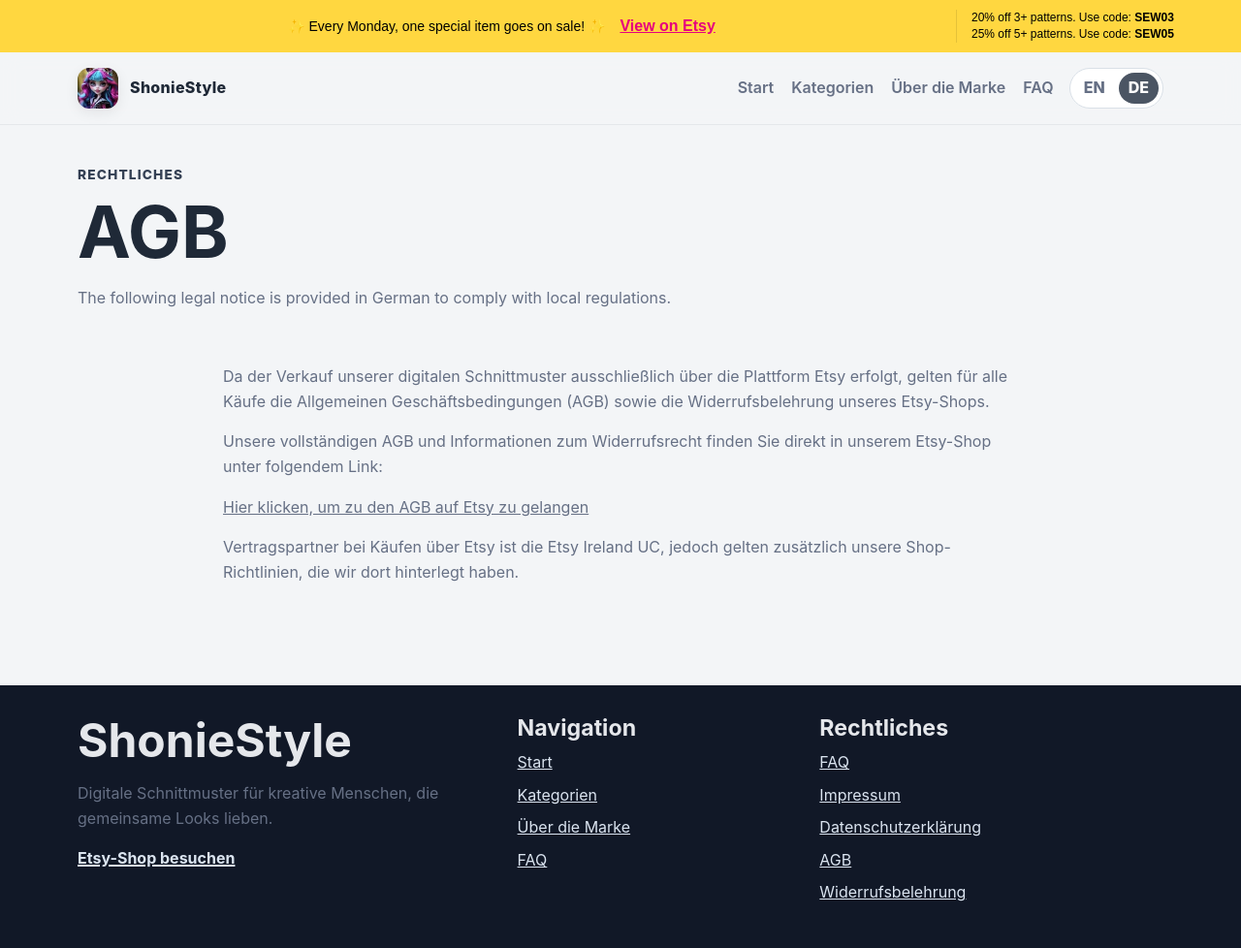
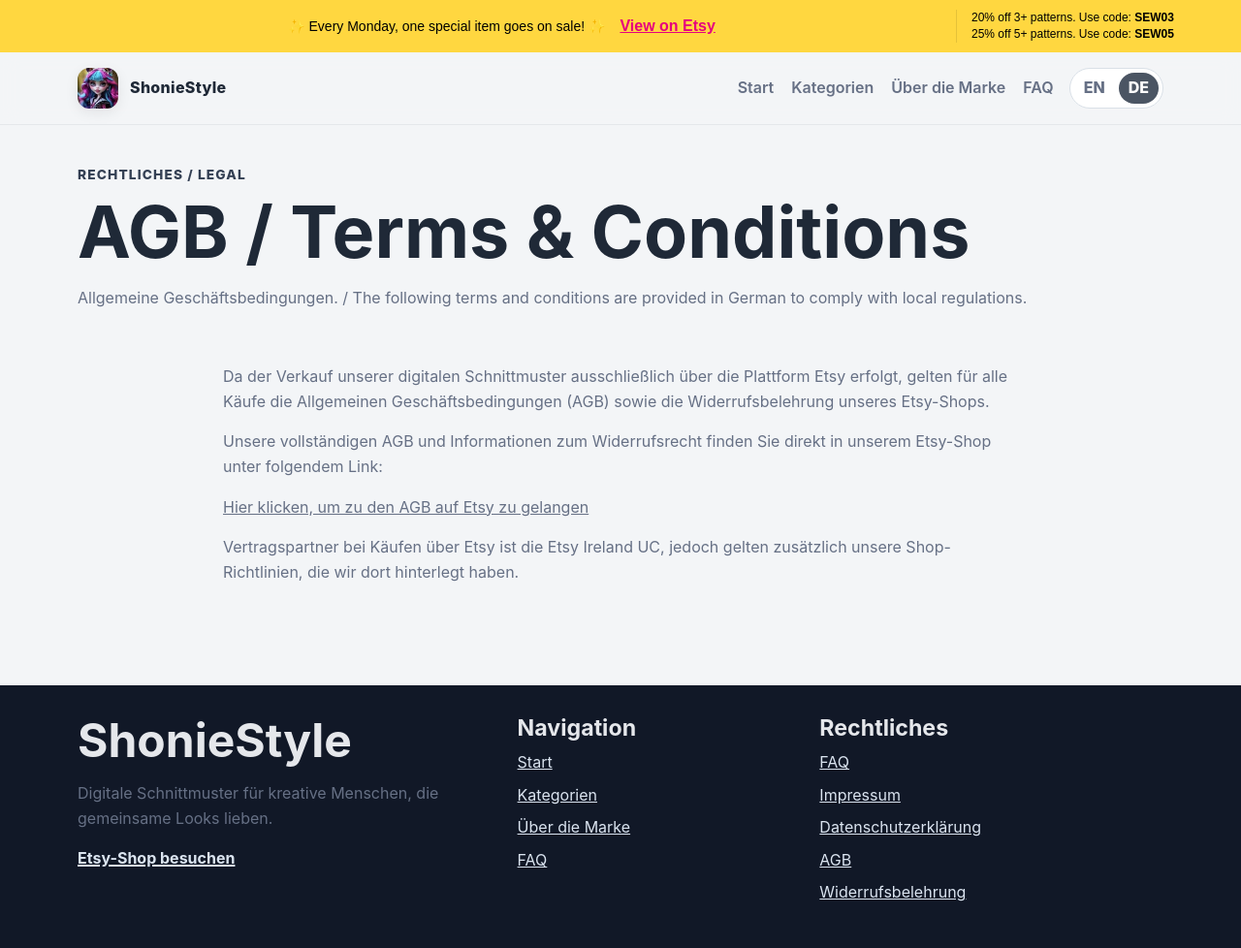
Before and after one commit to ShonieStyle/shoniestyle.github.io, a Jekyll site: the page built from agb.md, in a window 1280 px wide. Shown: the whole page at 97% size. Built offline with Jekyll 4.4.1, drawn with Linux system fonts in a browser that asks for light colours.

Commit message:
Update agb.md

```diff
--- a/agb.md
+++ b/agb.md
@@ -1,9 +1,9 @@
 ---
 layout: page
 lang: de
-title: AGB
-eyebrow: Rechtliches
-lead: The following legal notice is provided in German to comply with local regulations.
+title: AGB / Terms & Conditions
+eyebrow: Rechtliches / Legal
+lead: Allgemeine Geschäftsbedingungen. / The following terms and conditions are provided in German to comply with local regulations.
 permalink: /agb/
 ---
 
```
